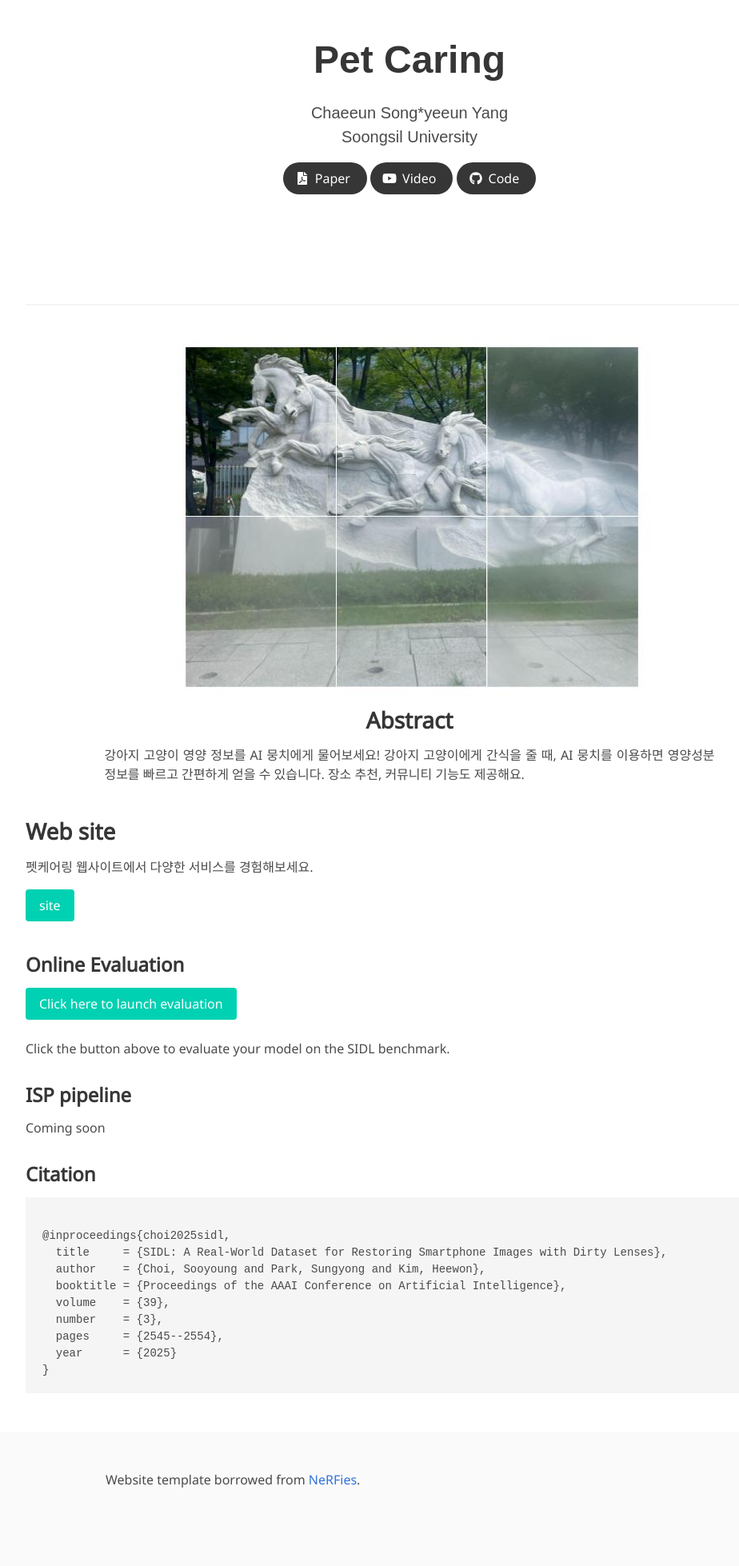
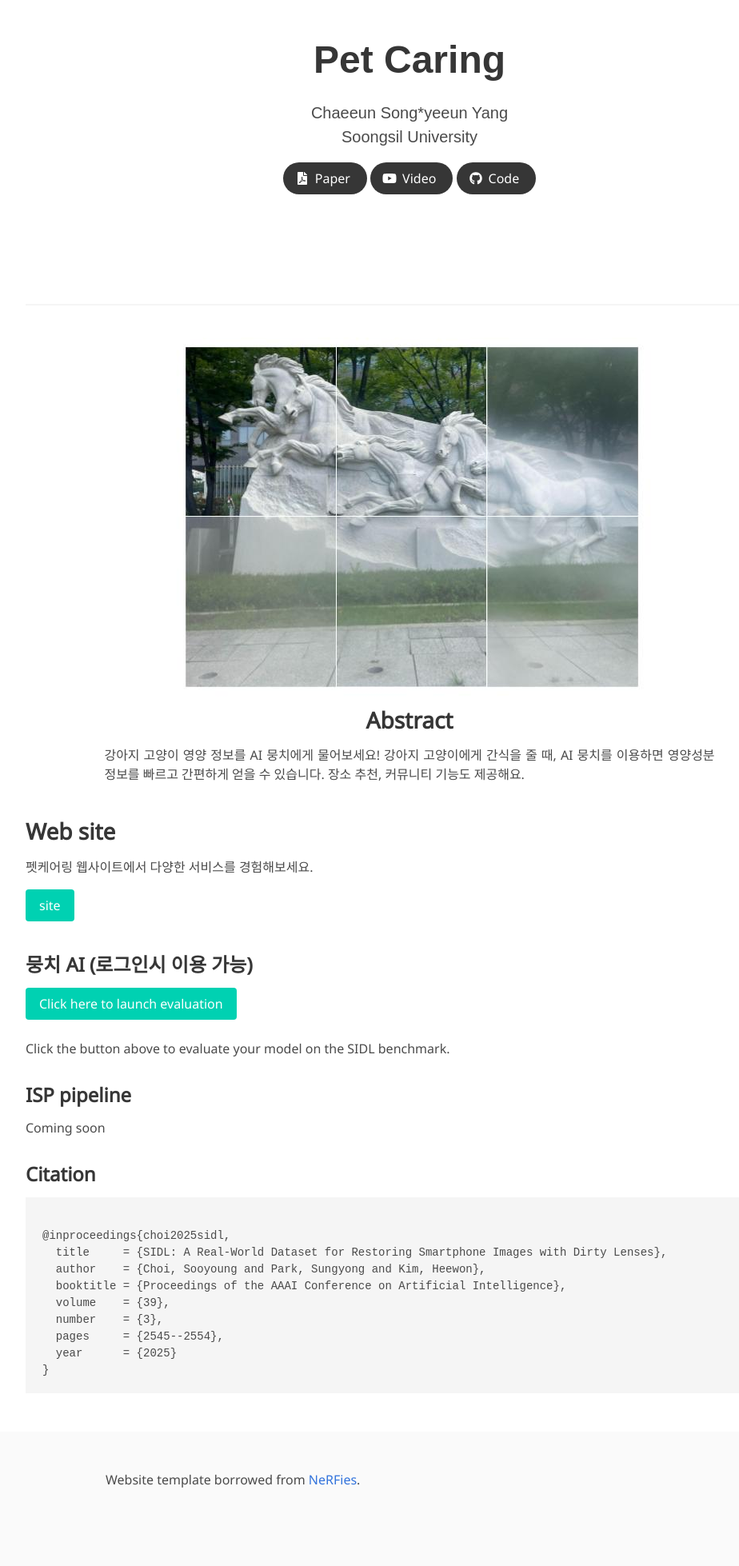
Before and after one commit to songchaeeunn/Laplata.github.io, a Jekyll site: the page built from index.md, in a window 1280 px wide. Shown: the whole page at 80% size, without its empty margins (128-1052 px from the left). Built offline with Jekyll 4.4.1, drawn with Linux system fonts in a browser that asks for light colours; some web fonts are replaced.

Commit message:
Update index.md

```diff
--- a/index.md
+++ b/index.md
@@ -43,9 +43,9 @@ site: "[https://github.com/your-repo/dataset](https://petcaring.site/)"
 </div>
 
 
-### Online Evaluation
+### 뭉치 AI (로그인시 이용 가능)
 <div class="buttons" style="text-align: center; margin-top: 1em;">
-  <a class="button is-primary" href="http://203.253.25.170:8080" target="_blank">Click here to launch evaluation</a>
+  <a class="button is-primary" href="http://43.202.9.123/html/chat/chatbot.html" target="_blank">Click here to launch evaluation</a>
 </div>
 Click the button above to evaluate your model on the SIDL benchmark.
 
```
